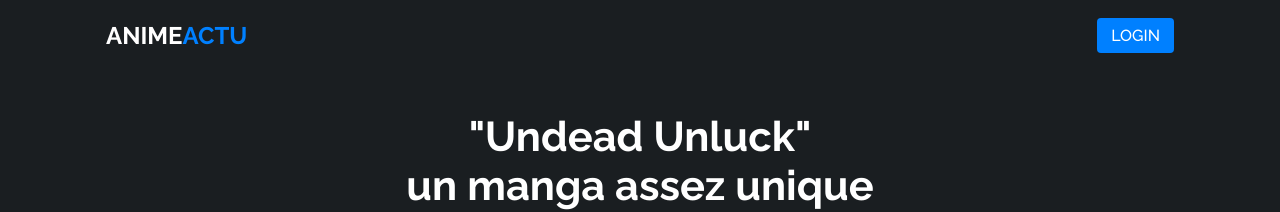
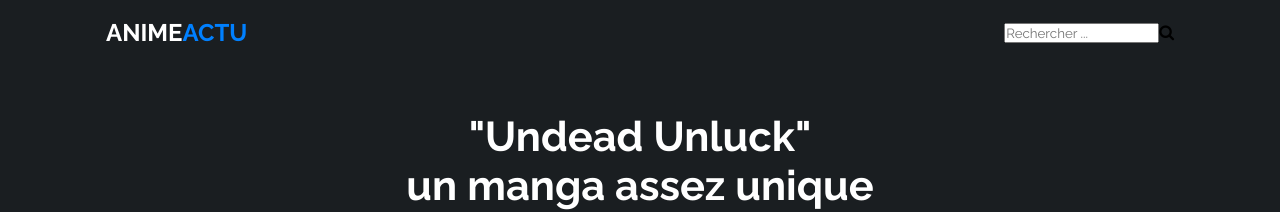
Before and after one commit to Jinx3d-Ash3/AnimeActu, a plain HTML site: page Undead.html in a window 1280 px wide. Shown: the top 212 px of the page. Drawn offline with nearby package versions, Linux system fonts and the light colour scheme.

Commit message:
Update Undead.html

```diff
--- a/Undead.html
+++ b/Undead.html
@@ -11,14 +11,16 @@
         <link href="https://fonts.googleapis.com/css2?family=Montserrat:wght@400;500;600;700&family=Raleway:wght@300;400;500;700;900&display=swap" rel="stylesheet">
         <link href='https://unpkg.com/boxicons@2.1.4/css/boxicons.min.css' rel='stylesheet'>
         <link rel="stylesheet" href="https://cdn.jsdelivr.net/npm/swiper@9/swiper-bundle.min.css" />
-
+        <link rel="stylesheet" href="https://cdnjs.cloudflare.com/ajax/libs/font-awesome/4.7.0/css/font-awesome.min.css">
     </head>
 
     <body>
             <header>
                 <div class="nav container">
                     <a href="index.html" class="logo">ANIME<span>ACTU</span></a>
-                    <a href="file:///C:/Users/HP/Desktop/AnimeActu/login.html" class="login">Login</a>
+                    <div class="box">
+                        <input id="searchbar" onkeyup="search_animal()" type="text name="search" placeholder="Rechercher ..." ><i class="fa fa-search" aria-hidden="true"></i>
+                    </div>
                 </div>
             </header>
 
```
